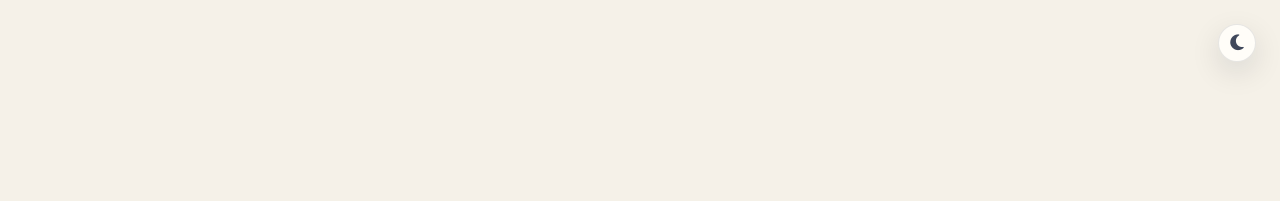
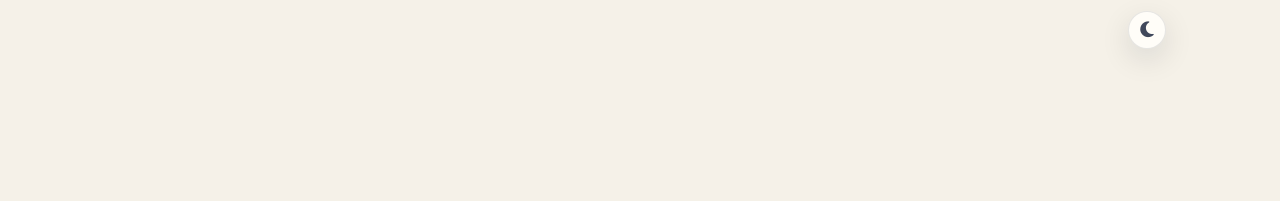
Before and after one commit to eye2ffect/eye2ffect.github.io, a Jekyll site: the page built from index.html, in a window 1280 px wide. Shown: the top 201 px of the page. Built offline with Jekyll 4.4.1, drawn with Linux system fonts in a browser that asks for light colours; some web fonts are replaced.

Commit message:
Align theme toggle with nav

```diff
--- a/assets/css/main.css
+++ b/assets/css/main.css
@@ -221,8 +221,8 @@ body::before {
 
 .theme-toggle-floating {
   position: fixed;
-  top: var(--space-3);
-  right: var(--space-3);
+  top: 0.7rem;
+  right: max(var(--space-3), calc((100vw - var(--max-width)) / 2 + var(--space-3)));
   z-index: 1002;
   box-shadow: 0 10px 30px rgba(18, 24, 38, 0.12);
 }
@@ -1396,11 +1396,8 @@ html[data-theme='dark'] .theme-toggle-floating {
   }
 
   .hero-intro {
-    white-space: normal;
-    max-width: 100%;
-    display: block;
-    font-size: 1rem;
-    line-height: 1.45;
+    font-size: 0.9rem;
+    line-height: 1.25;
   }
 }
 
```
